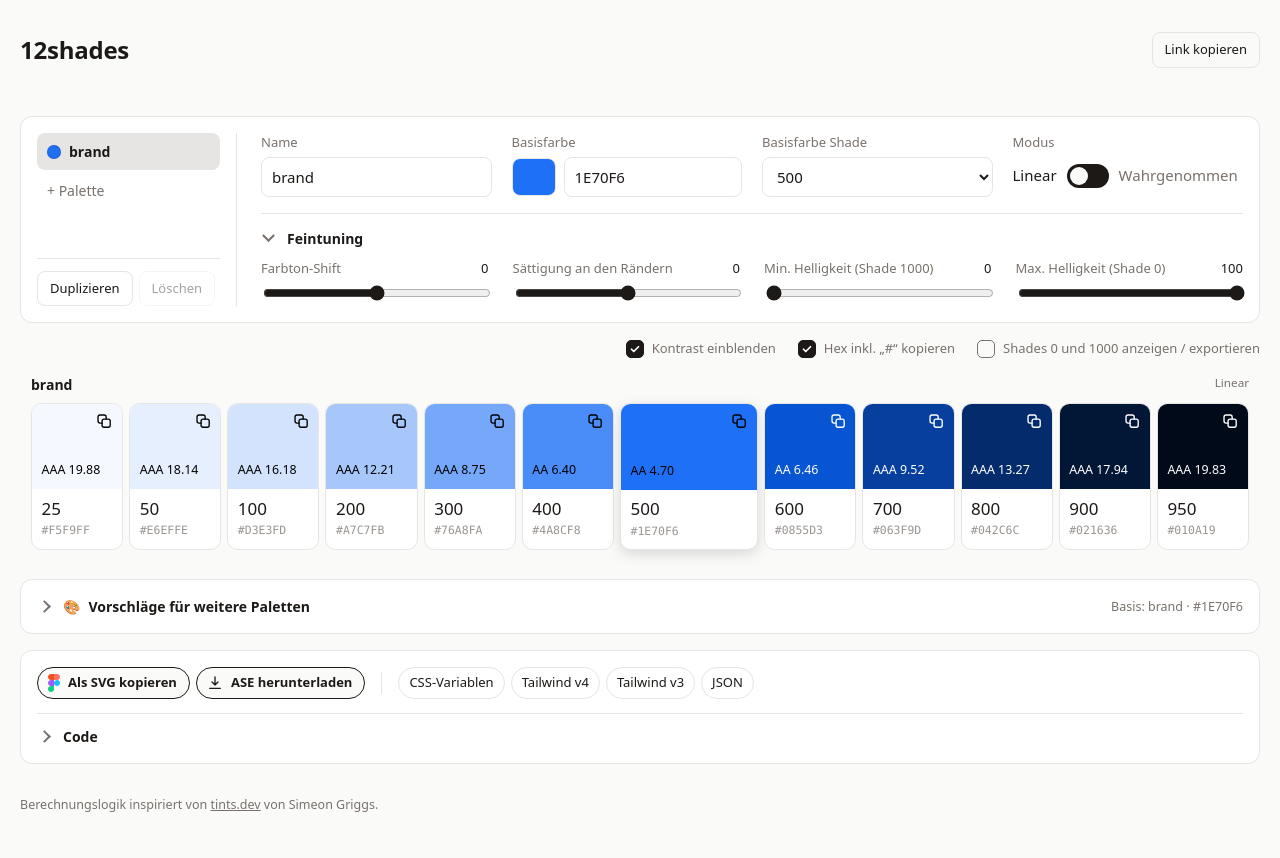
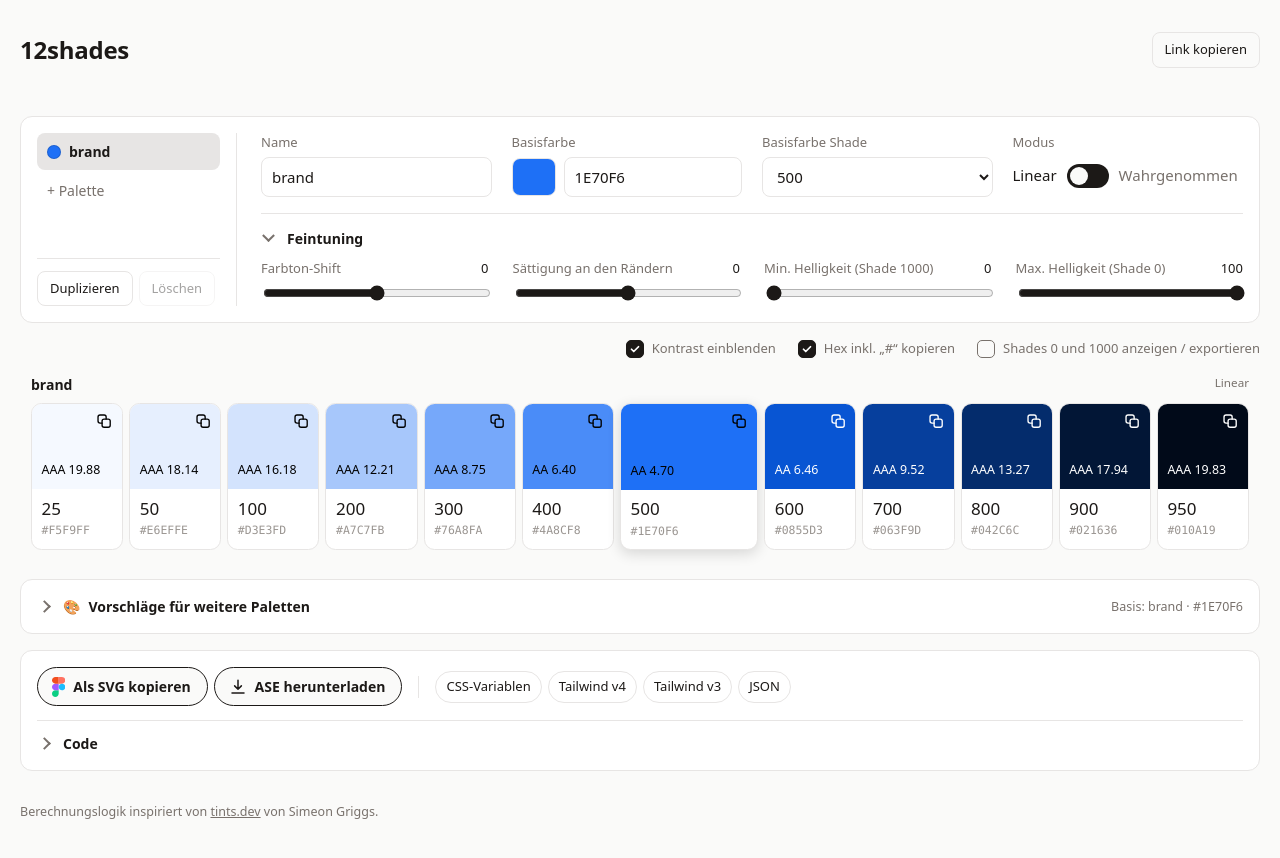
Before and after one commit to creatobias/12shades, a plain HTML site: page index.html in a window 1280 px wide. Drawn offline with Linux system fonts and the light colour scheme.

Commit message:
Figma- und ASE-Button groesser
Co-Authored-By: Claude Sonnet 5.5 <noreply@anthropic.com>
Claude-Session: https://claude.ai/code/session_01YUpsykffkU6YFPNeoqXC2i

```diff
--- a/index.html
+++ b/index.html
@@ -112,9 +112,10 @@
   @media (max-width: 560px) { .exrow .sep { display:none; } }
   .exrow .tabs { margin-bottom:0; }
   .acts { display:flex; gap:6px; flex-wrap:wrap; }
-  .act { display:inline-flex; align-items:center; gap:8px; padding:5px 12px 5px 10px; border:1px solid var(--acc); border-radius:999px; background:var(--bg); color:inherit; font:inherit; font-size:13px; font-weight:600; cursor:pointer; }
+  .act { display:inline-flex; align-items:center; gap:8px; padding:8px 16px 8px 14px; border:1px solid var(--acc); border-radius:999px; background:var(--bg); color:inherit; font:inherit; font-size:14px; font-weight:600; cursor:pointer; }
   .act:hover { background:var(--card); }
-  .act .ico { flex:none; }
+  .act .ico { flex:none; width:18px; height:18px; }
+  .act .logo { flex:none; width:auto; height:20px; }
   pre { margin-top:14px; }
   .pal small { color:var(--mut); font-size:12px; }
   .hint { font-size:12.5px; color:var(--mut); margin:8px 0 0; }
```
